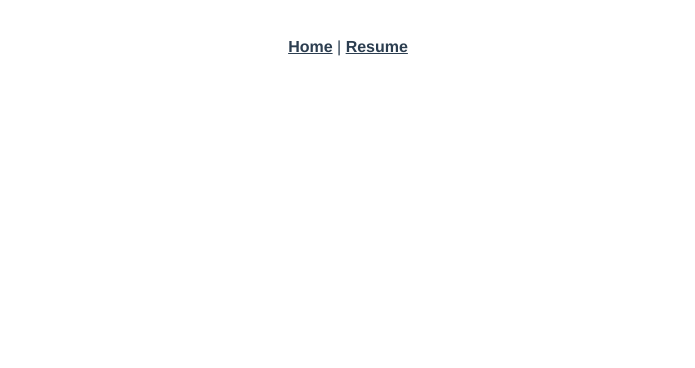
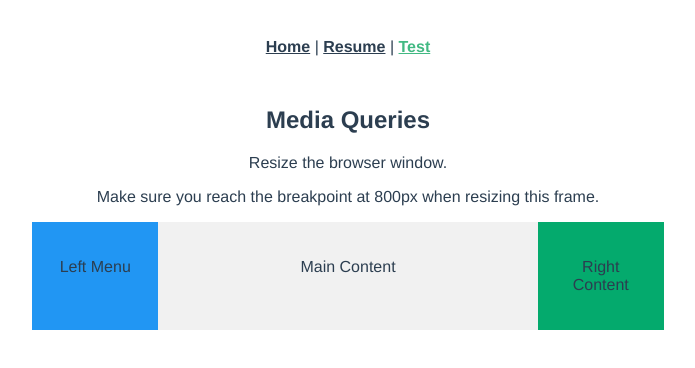
Before and after one commit to aliiimaher/PersonalWebsite, a Vue app: page /test in a window 1280 px wide. Before the commit this address had no page. Shown: the top 368 px of the page, without its empty margins (292-987 px from the left). Built offline with nearby package versions, Linux system fonts and the light colour scheme.

Commit message:
test segment added

```diff
--- a/src/App.vue
+++ b/src/App.vue
@@ -1,7 +1,8 @@
 <template>
   <nav>
     <router-link to="/">Home</router-link> |
-    <router-link to="/resume">Resume</router-link>
+    <router-link to="/resume">Resume</router-link> |
+    <router-link to="/test">Test</router-link>
   </nav>
   <router-view/>
 </template>
--- a/src/router/index.js
+++ b/src/router/index.js
@@ -1,6 +1,7 @@
 import { createRouter, createWebHistory } from 'vue-router'
 import HomeView from '../views/HomeView.vue'
 import ResumeView from '../views/ResumeView.vue'
+import TestView from '../views/TestView.vue'
 
 const routes = [
   {
@@ -12,6 +13,11 @@ const routes = [
     path: '/resume',
     name: 'resume',
     component: ResumeView
+  },
+  {
+    path: '/test',
+    name: 'test',
+    component: TestView
   }
 ]
 
--- /dev/null
+++ b/src/views/TestView.vue
@@ -0,0 +1,63 @@
+<template>
+  <h2>Media Queries</h2>
+  <p>Resize the browser window.</p>
+
+  <p>Make sure you reach the breakpoint at 800px when resizing this frame.</p>
+
+  <div class="whole">
+    <div class="left">
+      <p>Left Menu</p>
+    </div>
+
+    <div class="main">
+      <p>Main Content</p>
+    </div>
+
+    <div class="right">
+      <p>Right Content</p>
+    </div>
+  </div>
+</template>
+
+<style scoped>
+* {
+  box-sizing: border-box;
+  text-align: center;
+}
+
+.whole {
+  display: flex;
+  justify-content: center;
+}
+
+.left {
+  background-color: #2196f3;
+  padding: 20px;
+  float: left;
+  width: 10%; /* The width is 20%, by default */
+}
+
+.main {
+  background-color: #f1f1f1;
+  padding: 20px;
+  float: left;
+  width: 30%; /* The width is 60%, by default */
+}
+
+.right {
+  background-color: #04aa6d;
+  padding: 20px;
+  float: left;
+  width: 10%; /* The width is 20%, by default */
+}
+
+/* Use a media query to add a break point at 800px: */
+@media screen and (max-width: 800px) {
+  .left,
+  .main,
+  .right,
+  .whole {
+    width: 100%; /* The width is 100%, when the viewport is 800px or smaller */
+  }
+}
+</style>
```
